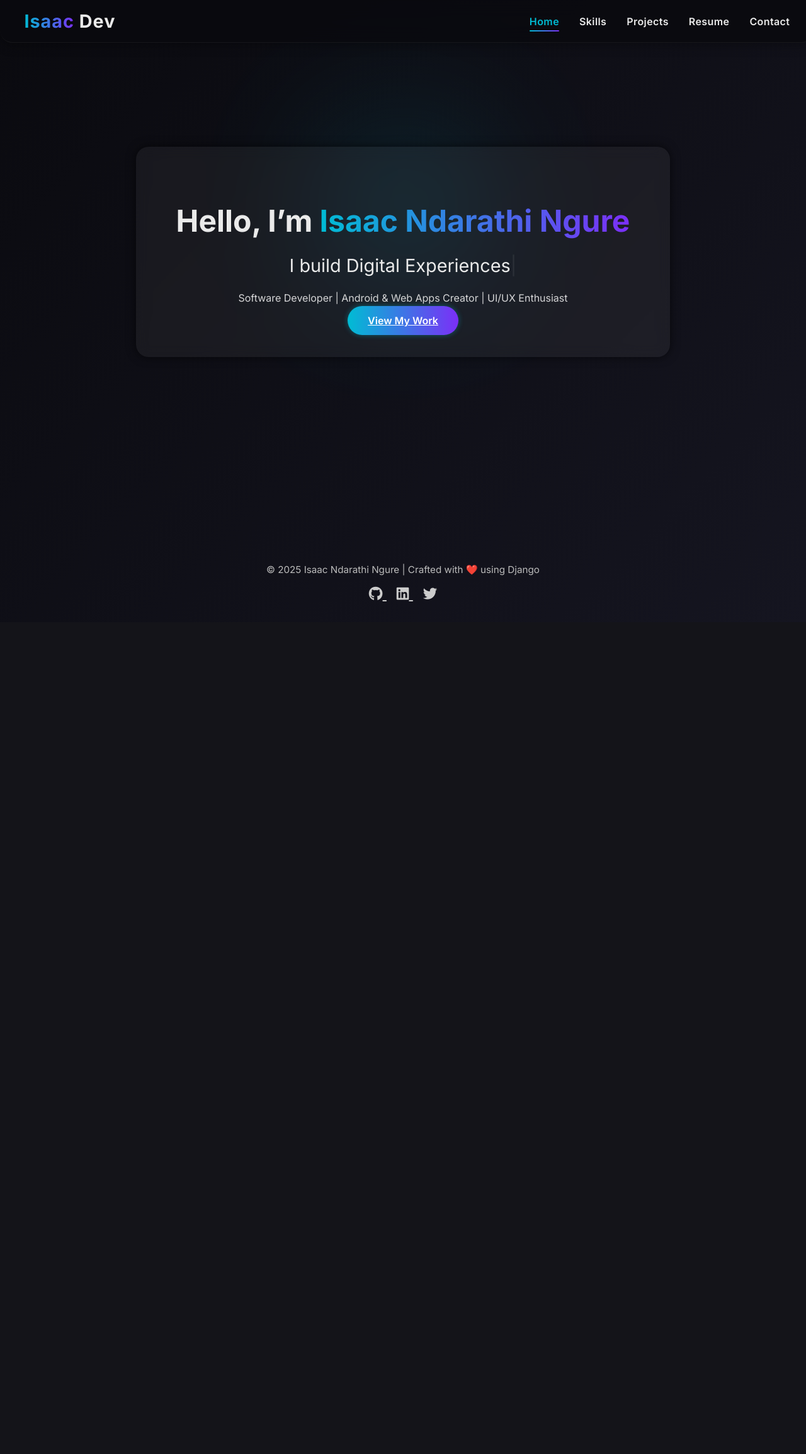
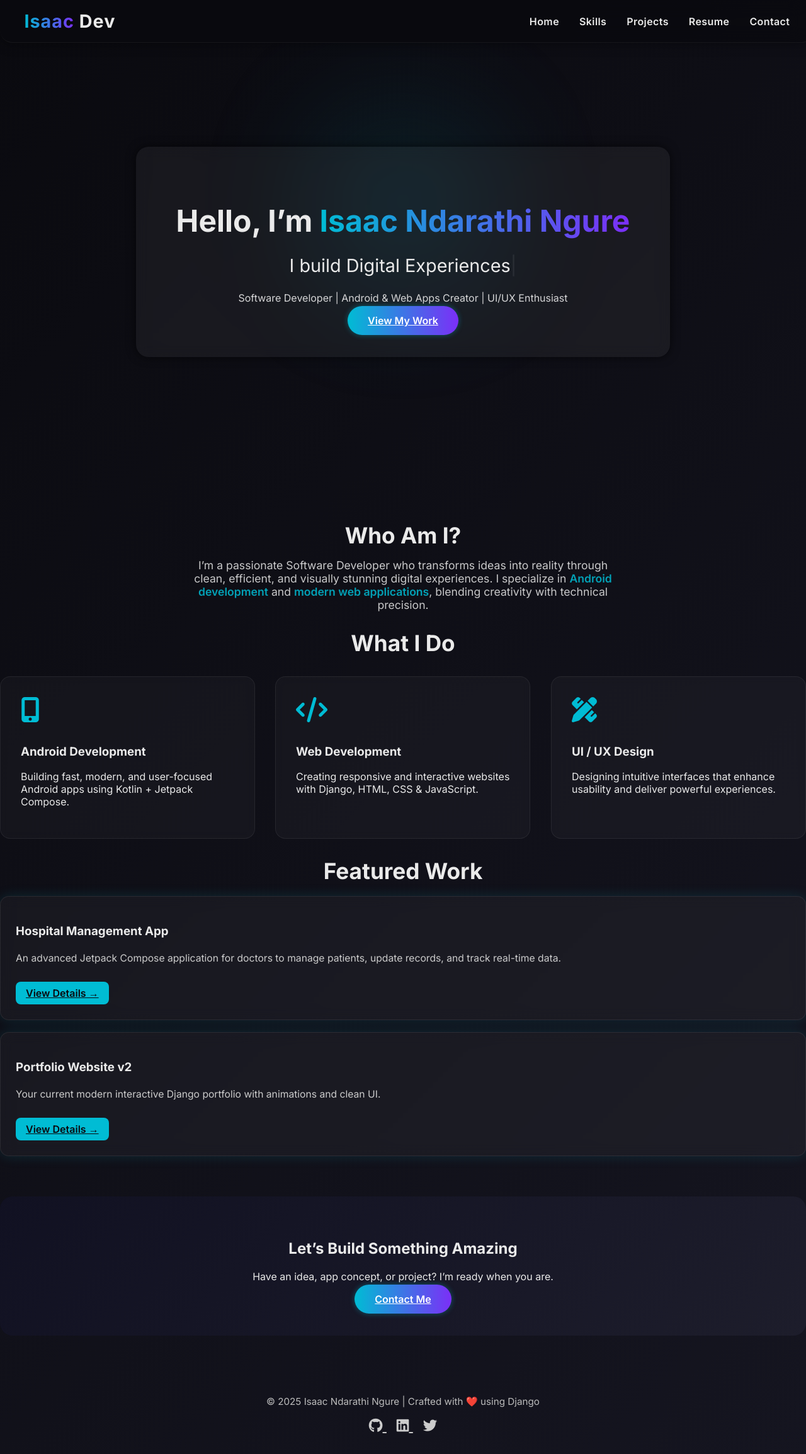
Before and after one commit to NdarathiOfficial/isaacngure, a Django app: page / in a window 1280 px wide. Shown: the whole page at 63% size. Before the commit the page ends 955 px from the top, so only its background shows below. Run offline with Django 5.2, Linux system fonts and the light colour scheme.

Commit message:
Style Changes

```diff
--- a/ndarathi/templates/base.html
+++ b/ndarathi/templates/base.html
@@ -1,5 +1,4 @@
 {% load static %}
-
 
 <html lang="en">
 <head>
@@ -20,36 +19,17 @@
 
   <!-- ===== Fonts & Icons ===== -->
   <link href="https://fonts.googleapis.com/css2?family=Inter:wght@400;600;700&display=swap" rel="stylesheet" />
-  <link rel="stylesheet" href="https://cdnjs.cloudflare.com/ajax/libs/font-awesome/6.5.0/css/all.min.css" integrity="sha512-TmE3i9lP20n8fDXn+jsTpjJzAqXCvFz7C0vB8tCbHcYTRxgJjsReBuhzJq1tV1GVYeQ0ZTFm7l97yk9U+YBgHg==" crossorigin="anonymous" referrerpolicy="no-referrer" />
+  <link rel="stylesheet" href="https://cdnjs.cloudflare.com/ajax/libs/font-awesome/6.5.0/css/all.min.css" />
 
-  <!-- ===== STRUCTURED DATA FOR GOOGLE ===== -->
-  <script type="application/ld+json">
-  {
-    "@context": "https://schema.org",
-    "@type": "Person",
-    "name": "Isaac Ndarathi Ngure",
-    "url": "https://yourwebsite.com",
-    "sameAs": [
-      "https://www.linkedin.com/in/isaac-ndarathi-ngure",
-      "https://github.com/NdarathiOffficial",
-      "https://twitter.com/ndaraofficial"
-    ],
-    "jobTitle": "Software Developer",
-    "worksFor": {
-      "@type": "Organization",
-      "name": "Isaac Ngure Dev"
-    },
-    "image": "https://isaacngure.onrender.com/static/assets/images/profile.jpg",
-    "description": "Isaac Ndarathi Ngure – Software Developer specializing in Android & Web Apps, UI/UX Enthusiast, and digital project creator."
-  }
-  </script>
-  <meta name="google-site-verification" content="-kYVEdeMXjrqRGYmPHMkAveB5D0jAMHrNAqxL0Dy0Hw" />
+  <!-- ===== AOS ANIMATION LIBRARY ===== -->
+  <link rel="stylesheet" href="https://unpkg.com/aos@2.3.1/dist/aos.css" />
 
 </head>
 
-<body>
-  <!-- ===== HEADER / NAVBAR =====-->
-  <header>
+<body class="fade-page">
+
+  <!-- ===== HEADER / NAVBAR ===== -->
+  <header data-aos="fade-down" data-aos-duration="800">
     <div class="logo">
       <h1><span class="gradient-text">Isaac</span> Dev</h1>
     </div>
@@ -60,7 +40,7 @@
     </label>
 
     <nav class="navbar">
-      <a href="{% url 'index' %}" class="active">Home</a>
+      <a href="{% url 'index' %}">Home</a>
       <a href="{% url 'skills' %}">Skills</a>
       <a href="{% url 'projects' %}">Projects</a>
       <a href="{% url 'resume' %}">Resume</a>
@@ -68,28 +48,29 @@
     </nav>
   </header>
 
-  <!-- ===== HERO SECTION ===== -->
+  <!-- ===== HERO ===== -->
   {% block hero %}
-  <section class="hero">
+  <section class="hero" data-aos="zoom-in" data-aos-duration="900">
     <div class="background-glow"></div>
     <div class="hero-card">
       <h1>Hello, I’m <span class="gradient-text">Isaac Ndarathi Ngure</span></h1>
       <h2>I build <span class="typed-text"></span></h2>
       <p>Software Developer | Android & Web Apps Creator | UI/UX Enthusiast</p>
-      <a href="{% url 'projects' %}" class="btn">View My Work</a>
+      <a href="{% url 'projects' %}" class="btn" data-aos="fade-up" data-aos-delay="400">View My Work</a>
     </div>
   </section>
   {% endblock %}
 
-  <!-- ===== MAIN CONTENT ===== -->
-  <main>
+  <!-- ===== CONTENT ===== -->
+  <main data-aos="fade-up" data-aos-duration="700">
     {% block content %}
     {% endblock %}
   </main>
 
   <!-- ===== FOOTER ===== -->
-  <footer>
+  <footer data-aos="fade-up" data-aos-duration="700">
     <p>© 2025 Isaac Ndarathi Ngure | Crafted with ❤️ using Django</p>
+
     <div class="socials">
       <a href="https://github.com/NdarathiOfficial" target="_blank">
         <i class="fab fa-github"></i>
@@ -104,9 +85,10 @@
   </footer>
 
 
-  <!-- ===== SCRIPTS ===== -->
+  <!-- ===== ANIMATION SCRIPTS ===== -->
+
+  <!-- Mobile Menu -->
   <script>
-    // Mobile menu toggle
     const menuIcon = document.querySelector('.menu-icon');
     const menuToggle = document.getElementById('menu-toggle');
     const navbar = document.querySelector('nav.navbar');
@@ -115,7 +97,6 @@
       navbar.classList.toggle('show');
     });
 
-    // Auto-close mobile menu after link click
     document.querySelectorAll('.navbar a').forEach(link => {
       link.addEventListener('click', () => {
         menuToggle.checked = false;
@@ -124,20 +105,43 @@
     });
   </script>
 
-  <!-- Typed.js Animation -->
+  <!-- Typed.js text animation -->
   <script src="https://cdn.jsdelivr.net/npm/typed.js@2.0.12"></script>
   <script>
-    document.addEventListener("DOMContentLoaded", function () {
-      const typedElement = document.querySelector(".typed-text");
-      if (typedElement) {
     new Typed(".typed-text", {
       strings: ["Android Apps", "Web Apps", "Digital Experiences"],
       typeSpeed: 70,
       backSpeed: 50,
       loop: true,
     });
-      }
+  </script>
+
+  <!-- AOS Init -->
+  <script src="https://unpkg.com/aos@2.3.1/dist/aos.js"></script>
+  <script>
+    AOS.init({
+      duration: 900,
+      once: true,
+      easing: 'ease-out-cubic'
     });
   </script>
+
+  <!-- Page Fade Transition -->
+  <style>
+    .fade-page {
+      opacity: 0;
+      transition: opacity .6s ease-out;
+    }
+    .fade-page.loaded {
+      opacity: 1;
+    }
+  </style>
+
+  <script>
+    document.addEventListener("DOMContentLoaded", function () {
+      document.body.classList.add("loaded");
+    });
+  </script>
+
 </body>
 </html>
--- a/ndarathi/templates/index.html
+++ b/ndarathi/templates/index.html
@@ -2,22 +2,73 @@
 {% block title %}Home | Isaac Ngure{% endblock %}
 
 {% block content %}
-<!--<section class="hero">-->
-<!--  <div class="background-orb"></div>-->
-<!--  <div class="hero-card" data-aos="fade-up">-->
-<!--    <h1>Hello, I’m <span class="gradient-text">Isaac Ngure</span></h1>-->
-<!--    <h2>I build <span class="typed-text"></span></h2>-->
-<!--    <p>Android Developer • UI/UX Enthusiast • Tech Innovator</p>-->
-<!--    <a href="{% url 'projects' %}" class="btn">✨ Explore My Work</a>-->
-<!--  </div>-->
-<!--</section>-->
 
-<!--<section class="intro" data-aos="fade-up" data-aos-delay="300">-->
-<!--  <h2>Who Am I?</h2>-->
-<!--  <p>-->
-<!--    I’m a passionate developer who brings ideas to life through code —-->
-<!--    crafting elegant Android apps and digital experiences that make life-->
-<!--    simpler and more beautiful.-->
-<!--  </p>-->
-<!--</section>-->
+<!-- ===== ABOUT / INTRO SECTION ===== -->
+<section class="intro-section" data-aos="fade-up" data-aos-duration="900">
+  <h2 class="section-title">Who Am I?</h2>
+  <p class="section-text">
+    I’m a passionate Software Developer who transforms ideas into reality through clean,
+    efficient, and visually stunning digital experiences. I specialize in
+    <span class="highlight">Android development</span> and
+    <span class="highlight">modern web applications</span>, blending creativity with technical precision.
+  </p>
+</section>
+
+<!-- ===== SKILLS PREVIEW ===== -->
+<section class="skills-preview" data-aos="fade-up" data-aos-delay="200">
+  <h2 class="section-title">What I Do</h2>
+
+  <div class="skills-grid">
+    <div class="skill-card" data-aos="zoom-in" data-aos-delay="300">
+      <i class="fas fa-mobile-alt skill-icon"></i>
+      <h3>Android Development</h3>
+      <p>Building fast, modern, and user-focused Android apps using Kotlin + Jetpack Compose.</p>
+    </div>
+
+    <div class="skill-card" data-aos="zoom-in" data-aos-delay="450">
+      <i class="fas fa-code skill-icon"></i>
+      <h3>Web Development</h3>
+      <p>Creating responsive and interactive websites with Django, HTML, CSS & JavaScript.</p>
+    </div>
+
+    <div class="skill-card" data-aos="zoom-in" data-aos-delay="600">
+      <i class="fas fa-pencil-ruler skill-icon"></i>
+      <h3>UI / UX Design</h3>
+      <p>Designing intuitive interfaces that enhance usability and deliver powerful experiences.</p>
+    </div>
+  </div>
+</section>
+
+<!-- ===== FEATURED PROJECTS ===== -->
+<section class="featured-projects" data-aos="fade-up" data-aos-delay="300">
+  <h2 class="section-title">Featured Work</h2>
+
+  <div class="project-list">
+
+    <div class="project-card" data-aos="fade-right" data-aos-delay="400">
+      <div class="project-info">
+        <h3>Hospital Management App</h3>
+        <p>An advanced Jetpack Compose application for doctors to manage patients, update records, and track real-time data.</p>
+        <a href="{% url 'projects' %}" class="btn-sm">View Details →</a>
+      </div>
+    </div>
+
+    <div class="project-card" data-aos="fade-left" data-aos-delay="500">
+      <div class="project-info">
+        <h3>Portfolio Website v2</h3>
+        <p>Your current modern interactive Django portfolio with animations and clean UI.</p>
+        <a href="{% url 'projects' %}" class="btn-sm">View Details →</a>
+      </div>
+    </div>
+
+  </div>
+</section>
+
+<!-- ===== CALL TO ACTION ===== -->
+<section class="cta-section" data-aos="zoom-in" data-aos-delay="400">
+  <h2>Let’s Build Something Amazing</h2>
+  <p>Have an idea, app concept, or project? I’m ready when you are.</p>
+  <a href="{% url 'contact' %}" class="btn cta-btn">Contact Me</a>
+</section>
+
 {% endblock %}
--- a/static/assets/css/main.css
+++ b/static/assets/css/main.css
@@ -755,3 +755,89 @@ img, .hero-card, .project-card, .skill-item {
 nav.navbar.show {
   display: flex;
 }
+
+/* ===== Home Page Sections ===== */
+.section-title {
+  text-align: center;
+  font-size: 2.2rem;
+  margin-bottom: 1rem;
+  font-weight: 700;
+}
+
+.section-text {
+  text-align: center;
+  max-width: 700px;
+  margin: 0 auto;
+  font-size: 1.1rem;
+  opacity: 0.85;
+}
+
+.highlight {
+  color: var(--text-accent);
+  font-weight: 600;
+}
+
+/* ===== Skills Grid ===== */
+.skills-grid {
+  display: grid;
+  gap: 2rem;
+  grid-template-columns: repeat(auto-fit, minmax(260px, 1fr));
+  margin-top: 2rem;
+}
+
+.skill-card {
+  background: rgba(255, 255, 255, 0.03);
+  padding: 2rem;
+  border-radius: 16px;
+  backdrop-filter: blur(6px);
+  transition: transform 0.3s ease, box-shadow 0.3s ease;
+  border: 1px solid rgba(255, 255, 255, 0.07);
+}
+
+.skill-card:hover {
+  transform: translateY(-6px);
+  box-shadow: 0 8px 25px rgba(0,0,0,0.25);
+}
+
+.skill-icon {
+  font-size: 2.5rem;
+  margin-bottom: 1rem;
+  color: var(--text-accent);
+}
+
+/* ===== Projects ===== */
+.project-card {
+  padding: 1.5rem;
+  margin: 1.2rem 0;
+  background: rgba(255,255,255,0.04);
+  border-radius: 14px;
+  border: 1px solid rgba(255,255,255,0.08);
+  transition: 0.3s ease;
+}
+
+.project-card:hover {
+  transform: translateY(-5px);
+}
+
+.btn-sm {
+  padding: 0.5rem 1rem;
+  background: var(--text-accent);
+  color: #0a0a0f;
+  border-radius: 8px;
+  display: inline-block;
+  margin-top: 0.6rem;
+  font-weight: 600;
+}
+
+/* ===== CTA ===== */
+.cta-section {
+  text-align: center;
+  margin-top: 4rem;
+  padding: 3rem 1.5rem;
+  background: linear-gradient(135deg, #111122, #1d1d2b);
+  border-radius: 20px;
+}
+
+.cta-btn {
+  margin-top: 1.2rem;
+}
```
Lines whose indentation alone changed are shown as unchanged.
